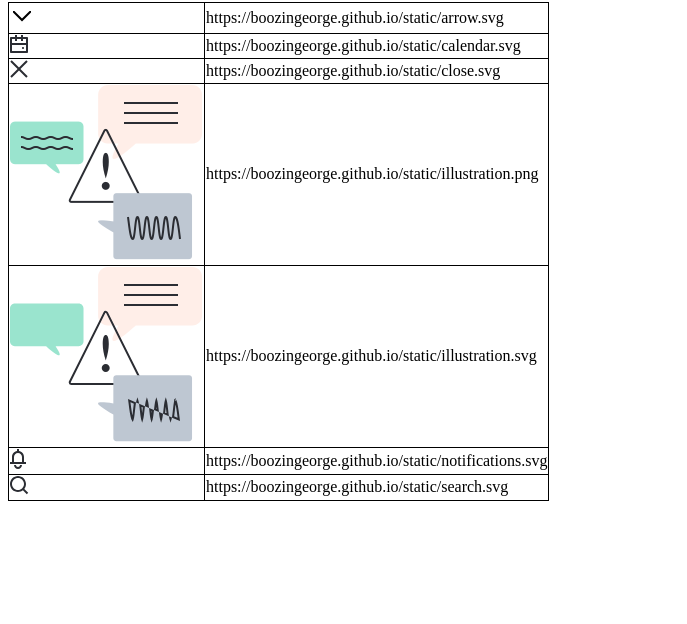
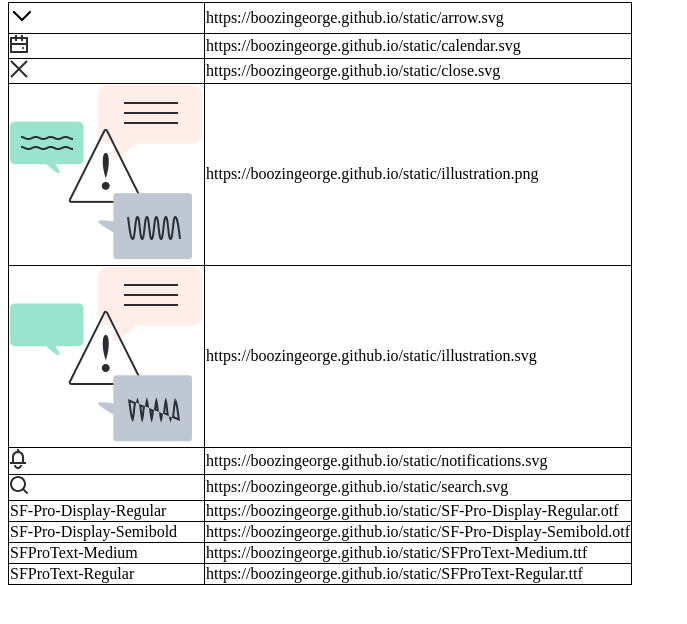
Before and after one commit to boozingeorge/static, a plain HTML site: page index.html in a window 1280 px wide. Shown: the part 78-702 px from the top of the page, without its empty margins (0-687 px from the left). Drawn offline with Linux system fonts and the light colour scheme.

Commit message:
add fonts

```diff
--- a/index.html
+++ b/index.html
@@ -1,5 +1,6 @@
 <!DOCTYPE html>
 <html lang="en">
+
 <head>
     <meta charset="UTF-8">
     <meta name="viewport" content="width=device-width, initial-scale=1.0">
@@ -9,11 +10,15 @@
         table {
             border-collapse: collapse;
         }
-        table, th, td {
+
+        table,
+        th,
+        td {
             border: 1px solid black;
         }
     </style>
 </head>
+
 <body>
     <div>
         <h1>images</h1>
@@ -46,7 +51,24 @@
                 <td><img src="./search.svg" alt="search"></td>
                 <td>https://boozingeorge.github.io/static/search.svg</td>
             </tr>
+            <tr>
+                <td>SF-Pro-Display-Regular</td>
+                <td>https://boozingeorge.github.io/static/SF-Pro-Display-Regular.otf</td>
+            </tr>
+            <tr>
+                <td>SF-Pro-Display-Semibold</td>
+                <td>https://boozingeorge.github.io/static/SF-Pro-Display-Semibold.otf</td>
+            </tr>
+            <tr>
+                <td>SFProText-Medium</td>
+                <td>https://boozingeorge.github.io/static/SFProText-Medium.ttf</td>
+            </tr>
+            <tr>
+                <td>SFProText-Regular</td>
+                <td>https://boozingeorge.github.io/static/SFProText-Regular.ttf</td>
+            </tr>
         </table>
     </div>
 </body>
+
 </html>
```
